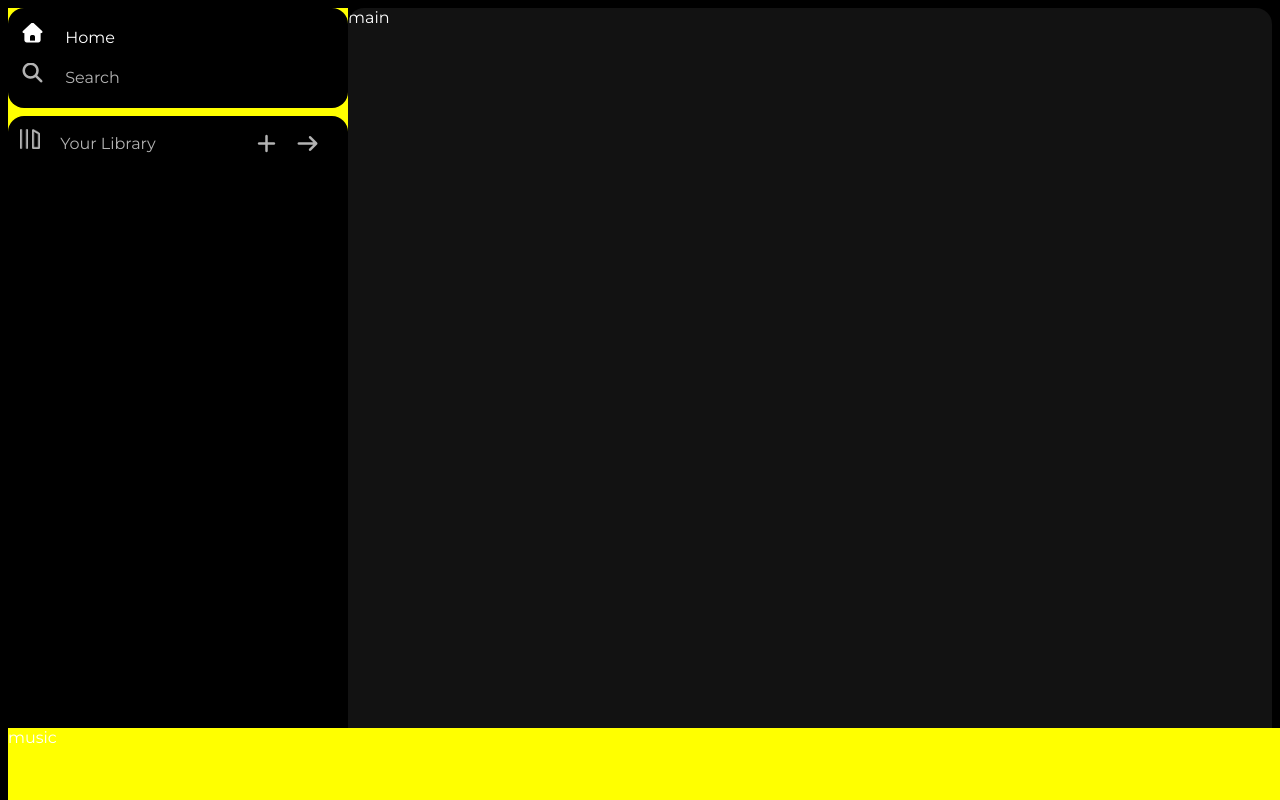
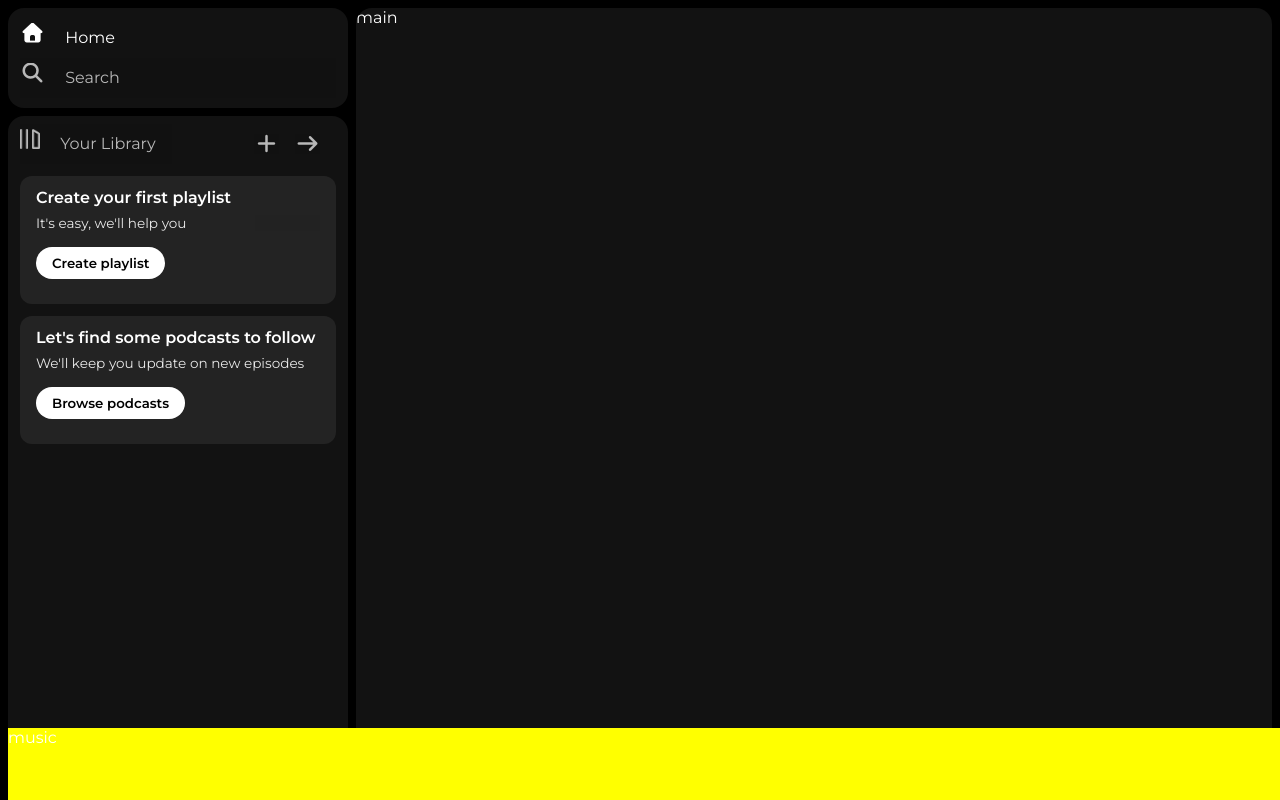
Before and after one commit to ketanmakwana30/Clone-webpages, a plain HTML site: page Spotify-Clone/index.html in a window 1280 px wide. Drawn offline with Linux system fonts and the light colour scheme.

Commit message:
add sidebar

```diff
--- a/Spotify-Clone/index.html
+++ b/Spotify-Clone/index.html
@@ -24,7 +24,6 @@
     <div class="main">
       <!-- Sidebar -->
       <div class="sidebar">
-
         <div class="nav">
           <div class="nav-option" style="opacity: 1">
             <i class="fa-solid fa-house"></i>
@@ -36,12 +35,10 @@
           </div>
         </div>
 
-
         <div class="library">
-
           <div class="options">
             <div class="lib-option nav-option">
-                    <img src="./Assets/library_icon.png" alt="library-icon">
+              <img src="./Assets/library_icon.png" alt="library-icon" />
               <a href="#">Your Library</a>
             </div>
 
@@ -50,9 +47,19 @@
               <i class="fa-solid fa-arrow-right"></i>
             </div>
           </div>
+          <div class="lib-box">
+            <div class="box">
+              <p class="box-p1">Create your first playlist</p>
+              <p class="box-p2">It's easy, we'll help you</p>
+              <button class="badge">Create playlist</button>
             </div>
-
-
+            <div class="box">
+              <p class="box-p1">Let's find some podcasts to follow</p>
+              <p class="box-p2">We'll keep you update on new episodes</p>
+              <button class="badge">Browse podcasts</button>
+            </div>
+          </div>
+        </div>
       </div>
       <div class="main-content">main</div>
       <div class="music-player">music</div>
--- a/Spotify-Clone/style.css
+++ b/Spotify-Clone/style.css
@@ -14,9 +14,10 @@
 }
 
 .sidebar{
-    /* background-color: #000; */
-    background-color: yellow;
+    background-color: #000;
+    /* background-color: #121212; */
     width: 340px;
+    margin-right: 0.5rem;
 
 }
 
@@ -46,6 +47,7 @@ a{
     border-radius: 1rem;   /*16px*/
     display: flex;
     flex-direction: column;
+    background-color: #121212;
     justify-content: center;
     height: 100px;
     padding: 0.5rem 0.75rem;
@@ -53,6 +55,7 @@ a{
 
 .nav-option{
     line-height: 2.5rem;
+    background-color: #121212;
     opacity: 0.7;
 }
 
@@ -61,38 +64,45 @@ a{
 }
 
 .nav-option i{
+    background-color: #121212;
     font-size: 1.25rem;
 }
 
 .nav-option a{
     font-size: 1rem;
+    background-color: #121212;
     margin: 1rem;
 }
 
 .library{
     border-radius: 1rem;   /*16px*/
-    /* background-color: #121212; */
+    background-color: #121212;
     height: 100%;
     margin-top: 0.5rem;
     padding: 0.5rem 0.75rem;
 }
 
 .options{
+    background-color: #121212;
     display: flex;
     justify-content: space-between;
     align-items: center;
 }
 
 .lib-option img{
+    background-color: #121212;
+
      height: 1.25rem;
      width: 1.25rem;
 }
 
 .icons{
+    background-color: #121212;
     display: flex;
 }
 
 .icons i{
+    background-color: #121212;
     margin-right: 1rem;
     font-size: 1.25rem;
     opacity: 0.7;
@@ -100,3 +110,41 @@ a{
 .icons i:hover{
     opacity: 1;
 }
+
+.lib-box{
+    background-color: #121212;
+}
+
+.box{
+    background-color: #232323;
+    height: 8rem;
+    margin: 0.75rem 0;
+    padding: 0.75rem 1rem;
+    border-radius: 0.75rem;
+}
+
+.box-p1{
+    background-color: #232323;
+    margin-bottom: 0.5rem;
+    font-size: 1rem;
+    font-weight: 550;
+}
+
+.box-p2{
+    background-color: #232323;
+    margin-bottom: 0.5rem;
+    font-size: 0.85rem;
+    opacity: 0.9;
+}
+
+.badge{
+    background-color: #fff;
+    padding: .25rem 1rem;
+    margin-top: 0.5rem;
+    height: 2rem;
+    width: fit-content  ;
+    border: none;
+    border-radius: 100px;
+    font-weight: 600;
+    color: black;
+}
```
Lines whose indentation alone changed are shown as unchanged.
